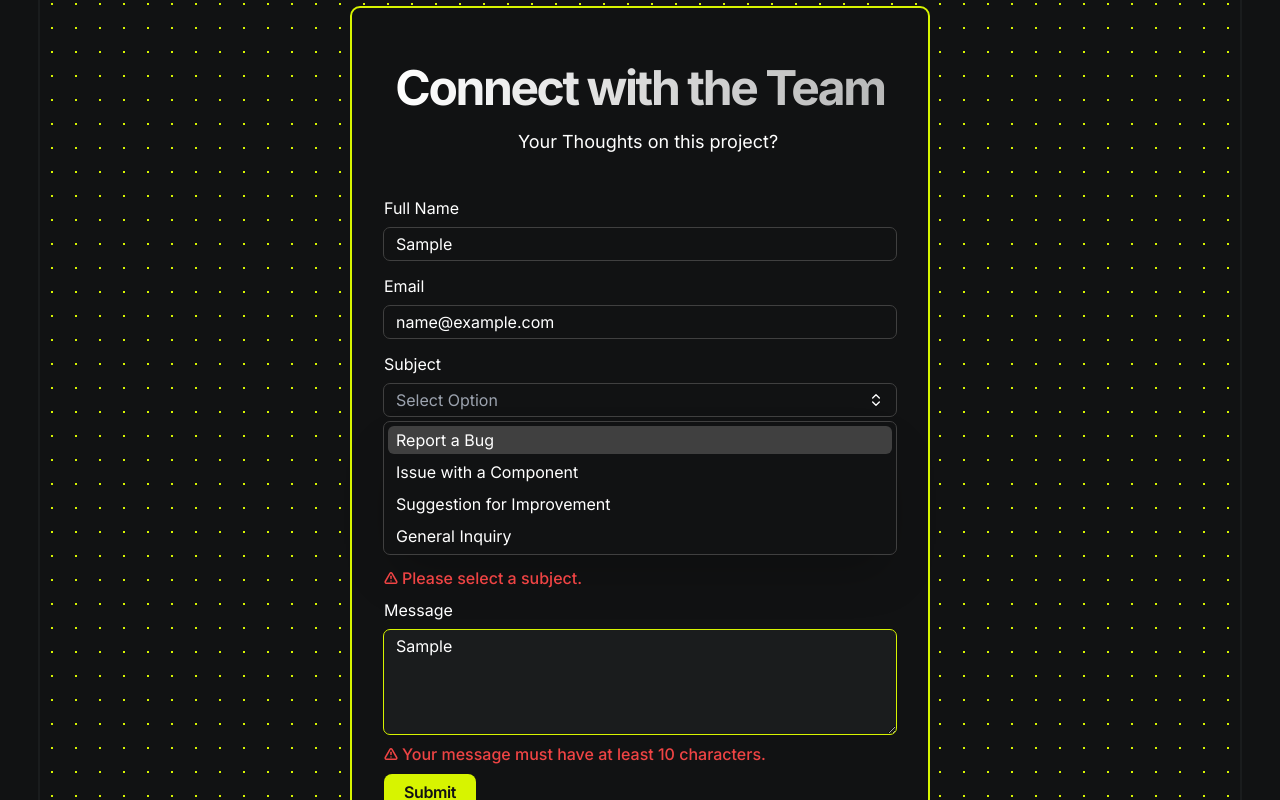
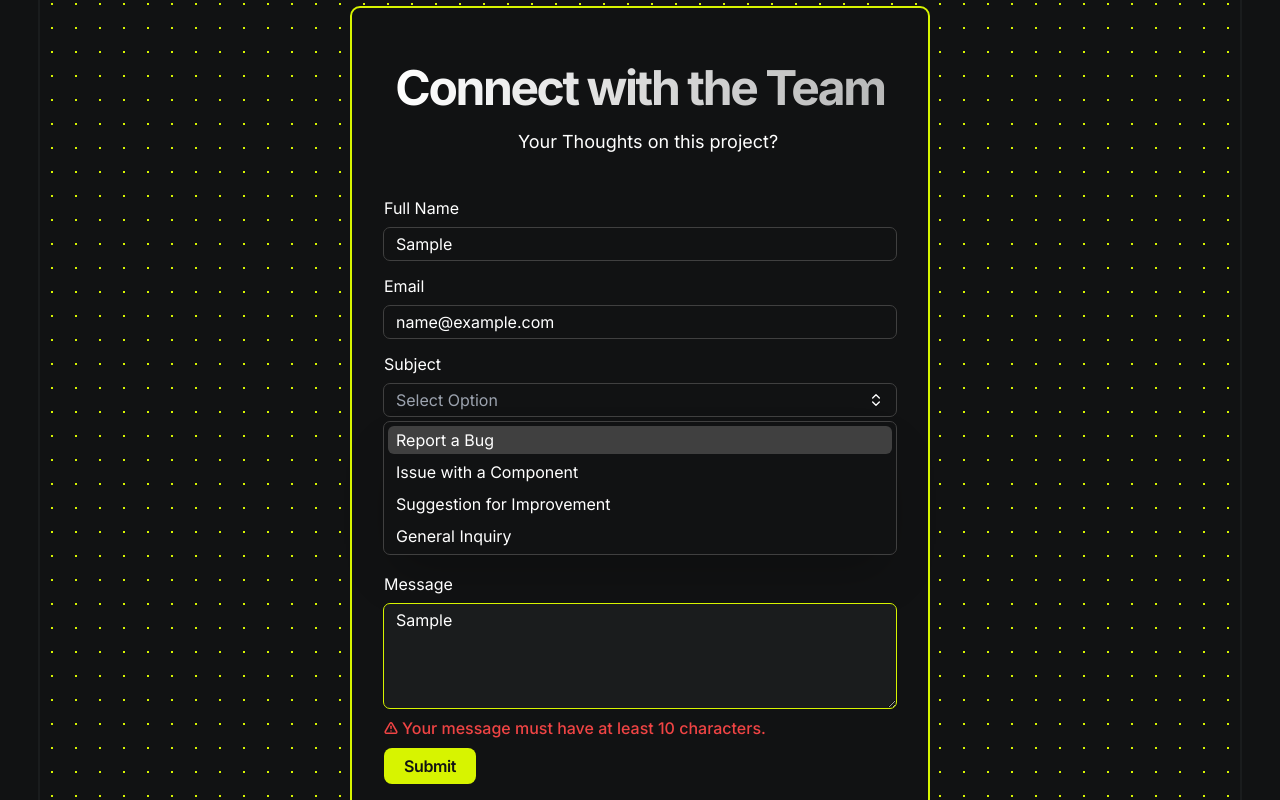
Before and after one commit to Ayusht777/FrontendStack, a React (Vite) app: page / in a window 1280 px wide. Both pictures are taken after typing "Sample", "name@example.com", "Sample" into the empty fields and a click on the button "Select Option". Shown: the part 4475-5275 px from the top of the page. Built offline with nearby package versions, Linux system fonts and the light colour scheme.

Commit message:
fix(validation): simplify email validation and restrict subject options

```diff
--- a/src/Components/HomeComponents/QueryForm/QueryForm.jsx
+++ b/src/Components/HomeComponents/QueryForm/QueryForm.jsx
@@ -4,12 +4,13 @@ import { useForm, Controller } from "react-hook-form";
 import { yupResolver } from "@hookform/resolvers/yup";
 import Heading from "@/Components/Shared/Heading";
 import DropDownMenu from "@/Components/Shared/DropDownMenu";
+import { AlertTriangleIcon } from "lucide-react";
 
-import { AlertTriangleIcon } from "lucide-react";
 const SubmitButton = () => {
   return (
     <button
       type="submit"
+      aria-label="Submit form"
       className={`my-2 min-w-16 rounded-lg   bg-Logo px-5 py-1.5 text-center font-semibold  tracking-tight text-Bg transition-colors duration-300 ease-in-out hover:bg-Logo/90 focus:outline-Logo focus-visible:outline focus-visible:outline-2 focus-visible:outline-offset-2 `}
     >
       Submit
@@ -18,14 +19,15 @@ const SubmitButton = () => {
 };
 const FormField = ({ label, register, error, ...rest }) => (
   <>
-    <label className="my-2">{label}</label>
+    <label aria-label={label} className="my-2">{label}</label>
     <input
       {...register}
       className={`mb-1.5 box-border w-full rounded-md bg-Bg px-3 py-1 outline outline-1 outline-Border  focus:bg-Nav ${error?.message ? "focus:outline-red-500" : "focus:outline-Logo"}`}
       {...rest}
+
     />
     {error && (
-      <span className="mt-0.5 flex items-center gap-x-1 font-medium text-red-500">
+      <span className="mt-0.5 flex items-center gap-x-1 font-medium text-red-500" role="alert">
         <AlertTriangleIcon className="size-3.5" strokeWidth={2.6} />
         {error?.message}
       </span>
@@ -51,7 +53,10 @@ const validationSchema = yup.object().shape({
       /^[A-Z0-9._%+-]+@[A-Z0-9.-]+\.[A-Z]{2,}$/i,
       "Please enter a valid email address."
     ),
-  subject: yup.string().required("Please select a subject."),
+  subject: yup.string().oneOf(
+    ["Report a Bug", "Issue with a Component", "Suggestion for Improvement", "General Inquiry"],
+    "Please select a valid subject."
+  ),
   message: yup
     .string()
     .required("Please enter your message.")
@@ -69,12 +74,13 @@ const QueryForm = () => {
     resolver: yupResolver(validationSchema),
   });
 
-  const [selectedOption, setSelectedOption] = useState(null);
+  const [selectedOption, setSelectedOption] = useState();
 
   const onSubmit = (data) => {
     console.log(data);
   };
 
+  console.log(selectedOption)
   return (
     <>
       <Heading title={"Connect with the Team"} />
@@ -84,6 +90,7 @@ const QueryForm = () => {
       <form
         className="  mx-auto flex  flex-col items-start px-4"
         onSubmit={handleSubmit(onSubmit)}
+        aria-label="Contact form"
       >
         <FormField
           label="Full Name"
@@ -109,15 +116,15 @@ const QueryForm = () => {
               dropdownOptions={["Report a Bug", "Issue with a Component", "Suggestion for Improvement", "General Inquiry"]}
               onOptionChange={(value) => {
                 field.onChange(value);
-                setSelectedOption(value);
+                setSelectedOption(value)
               }}
-              selectedOption={field.value}
+              selectedAuthorName={selectedOption}
               form={true}
             />
           )}
         />
         {errors.subject && (
-          <span className="mt-0.5 flex items-center gap-x-1 font-medium text-red-500">
+          <span className="mt-0.5 flex items-center gap-x-1 font-medium text-red-500" role="alert">
             <AlertTriangleIcon className="size-3.5" strokeWidth={2.6} />
             {errors.subject.message}
           </span>
@@ -128,10 +135,12 @@ const QueryForm = () => {
           placeholder="Type your massage here."
           rows={4}
           spellCheck={true}
+          aria-invalid={errors.message ? "true" : "false"}
+          aria-describedby={errors.message ? "message-error" : undefined}
           className="mb-1.5 box-border w-full rounded-md  bg-Bg px-3 py-1 outline outline-1 outline-Border focus:bg-Nav focus:outline-Logo"
         ></textarea>
         {errors.message && (
-          <span className="mt-0.5 flex items-center gap-x-1 font-medium text-red-500">
+          <span className="mt-0.5 flex items-center gap-x-1 font-medium text-red-500" role="alert">
             <AlertTriangleIcon className="size-3.5" strokeWidth={2.6} />
             {errors.message.message}
           </span>
```
